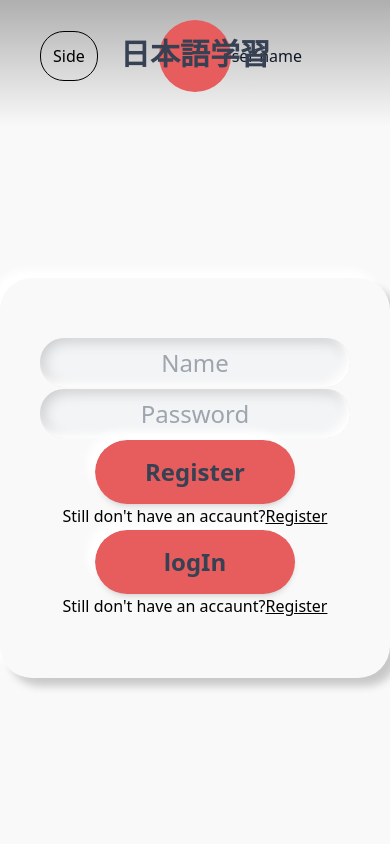
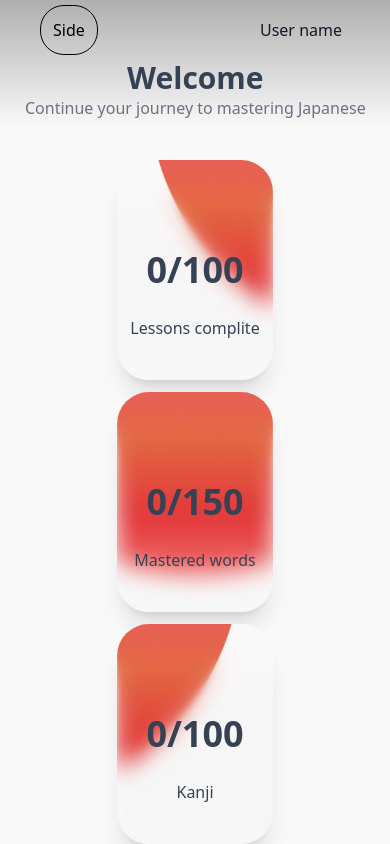
Before and after one commit to Keymor/nihon-go-learning, a React (Vite) app: page / in a window 390 px wide. Built offline with nearby package versions, Linux system fonts and the light colour scheme; no server answers.

Commit message:
home mobile

```diff
--- a/src/components/header.tsx
+++ b/src/components/header.tsx
@@ -2,7 +2,7 @@ import PlayButton from "./playButton"
 
 export default function Header() {
     return (
-        <div className='w-full mx-auto min-h-28 flex flex-row'>
+        <div className='w-full mx-auto h-20 sm:min-h-28 flex flex-row'>
             <div className='m-10 my-auto flex sm:hidden'>
                 <button className='border-1 border-black rounded-3xl p-3'>Side</button>
             </div>
@@ -12,7 +12,7 @@ export default function Header() {
                 <PlayButton link='/cards' text='Cards' />
                 <PlayButton link='/vocabulary' text='Vocabulary' />
             </div>
-            <div className='ml-auto my-auto mr-20'>
+            <div className='ml-auto my-auto mr-10 sm:mr-20'>
                 <PlayButton link='/user' text='User name' />
             </div>
         </div>
--- a/src/pages/home.tsx
+++ b/src/pages/home.tsx
@@ -11,7 +11,7 @@ interface UserParam {
 }
 
 export default function Home() {
-    const [loginCheck, setLoginCheck] = useState(false)
+    const [loginCheck, setLoginCheck] = useState(true)
     const [userID, setUserID] = useState('')
     const [userScore, setUserScore] = useState<UserParam>({
         lessons: 0,
@@ -60,33 +60,33 @@ export default function Home() {
     }
 
     return (
-        <div className="flex flex-col w-screen min-h-screen">
-            <div style={{ display: animation.second ? '' : 'none' }} className="animate-[homeCards_1s_forwards]">
+        <div className="flex flex-col w-screen h-screen sm:min-h-screen">
+            <div style={{ display: animation.second ? '' : 'none' }} className="animate-[homeCards_1s_forwards] hidden sm:block">
                 <Logo />
             </div>
             <Header />
-            <div className="flex flex-col gap-20 m-auto">
+            <div className="h-full flex flex-col gap-10 sm:gap-20 sm:m-auto">
                 <div style={{ display: animation.second && loginCheck ? '' : 'none' }} className="flex flex-col mx-auto animate-[homeCards_2s_forwards]">
-                    <h1 className="flex mx-auto font-bold text-4xl text-gray-700">Welcome</h1>
-                    <p className="flex mx-auto text-xl text-gray-500">Continue your journey to mastering Japanese</p>
+                    <h1 className="flex mx-auto font-bold text-3xl sm:text-4xl text-gray-700">Welcome</h1>
+                    <p className="flex mx-auto text-md sm:text-xl text-gray-500">Continue your journey to mastering Japanese</p>
                 </div>
-                <div className="w-full mx-auto flex flex-col">
-                    <div style={{ display: animation.first ? '' : 'none' }} className=" animate-[logo_1s_ease-in_forwards] m-auto mt-20 flex bg-[url('/circle.png')] lg:w-[624px] lg:h-[660px] w-[250px] h-[310px] bg-cover bg-center">
+                <div className="h-full w-full mx-auto flex flex-col">
+                    <div style={{ display: animation.first ? '' : 'none' }} className=" animate-[logo_1s_ease-in_forwards] m-auto sm:mt-20 flex bg-[url('/circle.png')] lg:w-[624px] lg:h-[660px] w-[250px] h-[310px] bg-cover bg-center">
                         <p className=" flex mx-auto mt-[41%] text-xl lg:text-4xl font-bold text-white text-shadow-lg">日本語学習</p>
                     </div>
                     {logInFun()}
-                    <div style={{ display: loginCheck ? '' : 'none' }} className="flex flex-row mx-auto gap-30">
-                        <div style={{ display: animation.second ? '' : 'none' }} className="relative animate-[homeCards_0.5s_forwards] bg-[url('/homeButton1.jpg')] bg-cover bg-no-repeat lg:w-80 lg:h-115 rounded-4xl shadow-xl flex flex-col">
-                            <p className="m-auto font-bold text-6xl text-gray-700">{userScore.lessons}/100</p>
-                            <p className="absolute bottom-10 left-1/2 -translate-x-1/2 text-2xl text-gray-700 whitespace-nowrap">Lessons complite</p>
+                    <div style={{ display: loginCheck ? '' : 'none' }} className="w-full flex flex-col sm:flex-row mx-auto gap-3 sm:gap-30">
+                        <div style={{ display: animation.second ? '' : 'none' }} className="relative animate-[homeCards_0.5s_forwards] bg-[url('/homeButton1.jpg')] bg-cover bg-no-repeat h-55 w-2/5 mx-auto lg:w-80 lg:h-115 rounded-4xl shadow-xl flex flex-col">
+                            <p className="m-auto font-bold text-4xl sm:text-6xl text-gray-700">{userScore.lessons}/100</p>
+                            <p className="absolute bottom-10 left-1/2 -translate-x-1/2 text-md sm:text-2xl text-gray-700 whitespace-nowrap">Lessons complite</p>
                         </div>
-                        <div style={{ display: animation.second ? '' : 'none' }} className="relative animate-[homeCards_1s_forwards] bg-[url('/homeButton2.jpg')] bg-cover bg-no-repeat lg:w-80 lg:h-115 rounded-4xl flex flex-col shadow-xl">
-                            <p className="m-auto font-bold text-6xl text-gray-700">{userScore.words}/150</p>
-                            <p className="absolute bottom-10 left-1/2 -translate-x-1/2 text-2xl text-gray-700 whitespace-nowrap">Mastered words</p>
+                        <div style={{ display: animation.second ? '' : 'none' }} className="relative animate-[homeCards_1s_forwards] bg-[url('/homeButton2.jpg')] bg-cover bg-no-repeat h-55 w-2/5 mx-auto lg:w-80 lg:h-115 rounded-4xl flex flex-col shadow-xl">
+                            <p className="m-auto font-bold text-4xl sm:text-6xl text-gray-700">{userScore.words}/150</p>
+                            <p className="absolute bottom-10 left-1/2 -translate-x-1/2 text-md sm:text-2xl text-gray-700 whitespace-nowrap">Mastered words</p>
                         </div>
-                        <div style={{ display: animation.second ? '' : 'none' }} className="relative animate-[homeCards_1.5s_forwards] bg-[url('/homeButton3.jpg')] bg-cover bg-no-repeat lg:w-80 lg:h-115 rounded-4xl flex flex-col shadow-xl">
-                            <p className="m-auto font-bold text-6xl text-gray-700">{userScore.kanji}/100</p>
-                            <p className="absolute bottom-10 left-1/2 -translate-x-1/2 text-2xl text-gray-700">Kanji</p>
+                        <div style={{ display: animation.second ? '' : 'none' }} className="relative animate-[homeCards_1.5s_forwards] bg-[url('/homeButton3.jpg')] bg-cover bg-no-repeat h-55 w-2/5 mx-auto lg:w-80 lg:h-115 rounded-4xl flex flex-col shadow-xl">
+                            <p className="m-auto font-bold text-4xl sm:text-6xl text-gray-700">{userScore.kanji}/100</p>
+                            <p className="absolute bottom-10 left-1/2 -translate-x-1/2 text-md sm:text-2xl text-gray-700">Kanji</p>
                         </div>
                     </div>
                 </div>
```
